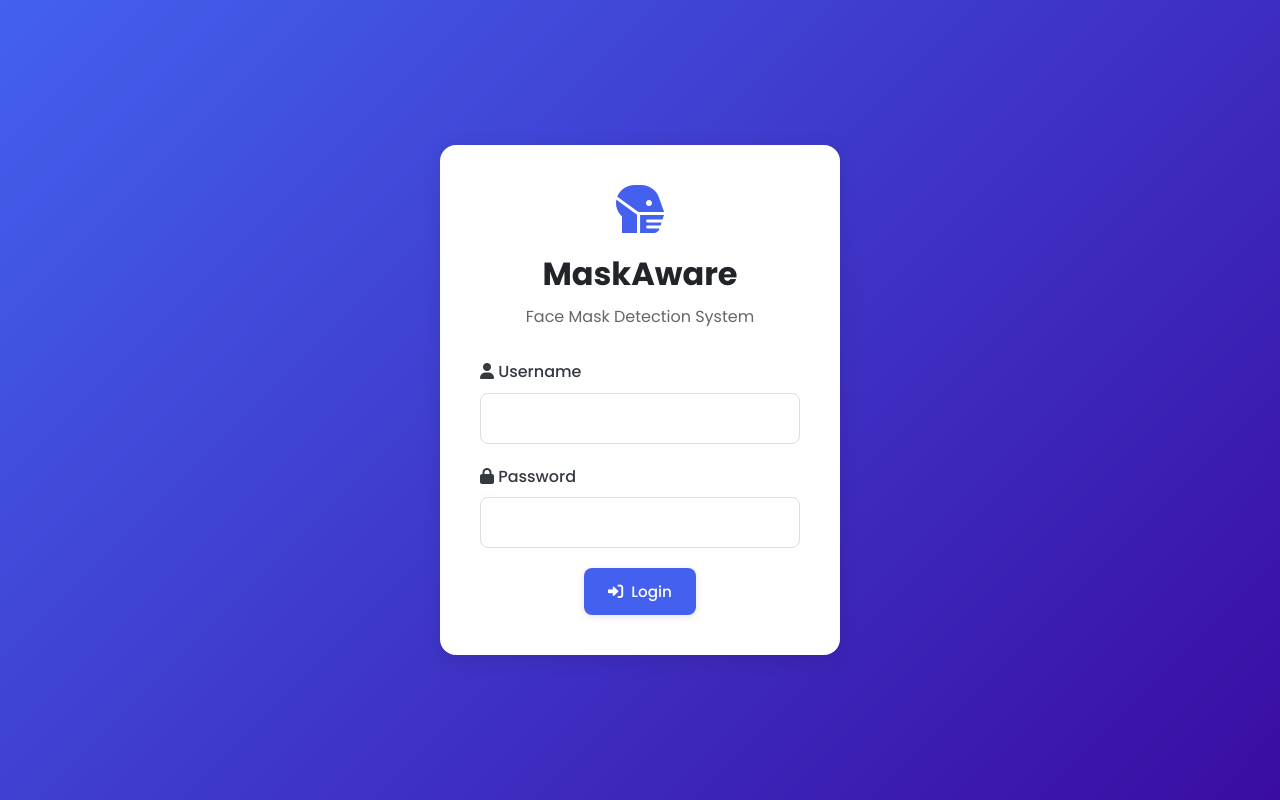
After one commit to gauravtanpure/Face_Mask_Detection, a Flask app: page /login in a window 1280 px wide. The commit adds this page. Run offline with Flask 3, Linux system fonts and the light colour scheme.

Commit message:
authentication

```diff
--- a/app.py
+++ b/app.py
@@ -1,5 +1,5 @@
-# app.py (updated)
-from flask import Flask, render_template, request, jsonify, Response, send_from_directory
+# app.py - Complete Updated Version with Login System
+from flask import Flask, render_template, request, jsonify, Response, send_from_directory, redirect, url_for, session, flash
 import numpy as np
 import cv2
 import os
@@ -8,23 +8,18 @@ from tensorflow.keras.utils import load_img, img_to_array
 from werkzeug.utils import secure_filename
 import threading
 import time
+from functools import wraps
 
 app = Flask(__name__)
+app.secret_key = 'your_secret_key_here'  # Change this to a secure random key in production
+
+# Static login credentials
+ADMIN_USERNAME = "Admin"
+ADMIN_PASSWORD = "123"
 
 # Load the model and face detector
 model = None
 face_cascade = None
-
-@app.route('/static/sounds/<path:filename>')
-def serve_sounds(filename):
-    return send_from_directory('static/sounds', filename)
-
-try:
-    model = load_model('mymodel.keras')
-    print("Model loaded successfully")
-    face_cascade = cv2.CascadeClassifier('haarcascade_frontalface_default.xml')
-except Exception as e:
-    print(f"Error loading model or cascade: {e}")
 
 # Configuration
 UPLOAD_FOLDER = 'static/uploads'
@@ -36,6 +31,19 @@ os.makedirs(UPLOAD_FOLDER, exist_ok=True)
 global_frame = None
 camera = None
 stop_thread = False
+
+# Login required decorator
+def login_required(f):
+    @wraps(f)
+    def decorated_function(*args, **kwargs):
+        if 'logged_in' not in session:
+            return redirect(url_for('login', next=request.url))
+        return f(*args, **kwargs)
+    return decorated_function
+
+@app.route('/static/sounds/<path:filename>')
+def serve_sounds(filename):
+    return send_from_directory('static/sounds', filename)
 
 def allowed_file(filename):
     return '.' in filename and filename.rsplit('.', 1)[1].lower() in ALLOWED_EXTENSIONS
@@ -108,16 +116,46 @@ def generate_frames():
                    b'Content-Type: image/jpeg\r\n\r\n' + global_frame + b'\r\n')
         time.sleep(0.05)
 
+try:
+    model = load_model('mymodel.keras')
+    print("Model loaded successfully")
+    face_cascade = cv2.CascadeClassifier('haarcascade_frontalface_default.xml')
+except Exception as e:
+    print(f"Error loading model or cascade: {e}")
+
 @app.route('/')
+@login_required
 def index():
     return render_template('index.html')
 
+@app.route('/login', methods=['GET', 'POST'])
+def login():
+    if request.method == 'POST':
+        username = request.form.get('username')
+        password = request.form.get('password')
+
+        if username == ADMIN_USERNAME and password == ADMIN_PASSWORD:
+            session['logged_in'] = True
+            session['username'] = ADMIN_USERNAME
+            next_url = request.args.get('next')
+            return redirect(next_url or url_for('index'))
+        else:
+            flash('Invalid credentials. Please try again.', 'error')
+    return render_template('login.html')
+
+@app.route('/logout')
+def logout():
+    session.clear()
+    return redirect(url_for('login'))
+
 @app.route('/video_feed')
+@login_required
 def video_feed():
     return Response(generate_frames(),
                    mimetype='multipart/x-mixed-replace; boundary=frame')
 
 @app.route('/start_detection')
+@login_required
 def start_detection():
     global stop_thread
     stop_thread = False
@@ -125,12 +163,14 @@ def start_detection():
     return jsonify({'status': 'started'})
 
 @app.route('/stop_detection')
+@login_required
 def stop_detection():
     global stop_thread
     stop_thread = True
     return jsonify({'status': 'stopped'})
 
 @app.route('/predict', methods=['POST'])
+@login_required
 def predict():
     if 'file' not in request.files:
         return jsonify({'error': 'No file uploaded'}), 400
@@ -161,6 +201,7 @@ def predict():
     return jsonify({'error': 'Invalid file type'}), 400
 
 @app.route('/train', methods=['POST'])
+@login_required
 def train_model():
     return jsonify({
         'status': 'success',
--- a/static/styles.css
+++ b/static/styles.css
@@ -608,3 +608,108 @@ header h1 {
         grid-template-columns: repeat(2, 1fr);
     }
 }
+
+/* Login Styles */
+.login-container {
+    display: flex;
+    justify-content: center;
+    align-items: center;
+    min-height: 100vh;
+    background: var(--gradient);
+    padding: 20px;
+}
+
+.login-card {
+    background: white;
+    border-radius: 16px;
+    padding: 40px;
+    box-shadow: var(--shadow);
+    width: 100%;
+    max-width: 400px;
+    text-align: center;
+}
+
+.login-header {
+    margin-bottom: 30px;
+}
+
+.login-header i {
+    font-size: 3rem;
+    color: var(--primary);
+    margin-bottom: 15px;
+}
+
+.login-header h1 {
+    color: var(--dark);
+    margin-bottom: 5px;
+}
+
+.login-header p {
+    color: #666;
+}
+
+.form-group {
+    margin-bottom: 20px;
+    text-align: left;
+}
+
+.form-group label {
+    display: block;
+    margin-bottom: 8px;
+    color: var(--dark-light);
+    font-weight: 500;
+}
+
+.form-group input {
+    width: 100%;
+    padding: 12px 15px;
+    border: 1px solid #ddd;
+    border-radius: 8px;
+    font-size: 1rem;
+    transition: var(--transition);
+}
+
+.form-group input:focus {
+    border-color: var(--primary);
+    outline: none;
+    box-shadow: 0 0 0 3px rgba(67, 97, 238, 0.2);
+}
+
+.alert {
+    padding: 12px;
+    border-radius: 8px;
+    margin-bottom: 20px;
+    font-size: 0.9rem;
+}
+
+.alert-error {
+    background-color: rgba(239, 71, 111, 0.1);
+    color: var(--danger);
+    border-left: 4px solid var(--danger);
+}
+
+.alert-success {
+    background-color: rgba(76, 201, 240, 0.1);
+    color: var(--success);
+    border-left: 4px solid var(--success);
+}
+
+/* User Controls */
+.user-controls {
+    position: absolute;
+    top: 20px;
+    right: 20px;
+    display: flex;
+    align-items: center;
+    gap: 15px;
+}
+
+.user-controls span {
+    color: white;
+    font-weight: 500;
+}
+
+.btn-sm {
+    padding: 8px 15px;
+    font-size: 0.85rem;
+}
--- a/templates/index.html
+++ b/templates/index.html
@@ -19,6 +19,12 @@
                             <h1>MaskAware</h1>
                             <p class="tagline">Intelligent Face Mask Detection System</p>
                         </div>
+                    </div>
+                    <div class="user-controls">
+                        <span>Welcome, Admin</span>
+                        <a href="{{ url_for('logout') }}" class="btn btn-danger btn-sm">
+                            <i class="fas fa-sign-out-alt"></i> Logout
+                        </a>
                     </div>
                 </div>
                 <div class="header-wave">
--- /dev/null
+++ b/templates/login.html
@@ -0,0 +1,44 @@
+<!DOCTYPE html>
+<html lang="en">
+<head>
+    <meta charset="UTF-8">
+    <meta name="viewport" content="width=device-width, initial-scale=1.0">
+    <title>MaskAware - Login</title>
+    <link rel="stylesheet" href="static/styles.css">
+    <link rel="stylesheet" href="https://cdnjs.cloudflare.com/ajax/libs/font-awesome/6.0.0-beta3/css/all.min.css">
+    <link href="https://fonts.googleapis.com/css2?family=Poppins:wght@300;400;500;600;700&display=swap" rel="stylesheet">
+</head>
+<body>
+    <div class="login-container">
+        <div class="login-card">
+            <div class="login-header">
+                <i class="fas fa-head-side-mask"></i>
+                <h1>MaskAware</h1>
+                <p>Face Mask Detection System</p>
+            </div>
+
+            {% with messages = get_flashed_messages(with_categories=true) %}
+                {% if messages %}
+                    {% for category, message in messages %}
+                        <div class="alert alert-{{ category }}">{{ message }}</div>
+                    {% endfor %}
+                {% endif %}
+            {% endwith %}
+
+            <form method="POST" action="{{ url_for('login') }}">
+                <div class="form-group">
+                    <label for="username"><i class="fas fa-user"></i> Username</label>
+                    <input type="text" id="username" name="username" required>
+                </div>
+                <div class="form-group">
+                    <label for="password"><i class="fas fa-lock"></i> Password</label>
+                    <input type="password" id="password" name="password" required>
+                </div>
+                <button type="submit" class="btn btn-primary">
+                    <i class="fas fa-sign-in-alt"></i> Login
+                </button>
+            </form>
+        </div>
+    </div>
+</body>
+</html>
```
Also changed, not shown: temp_face.jpg.
